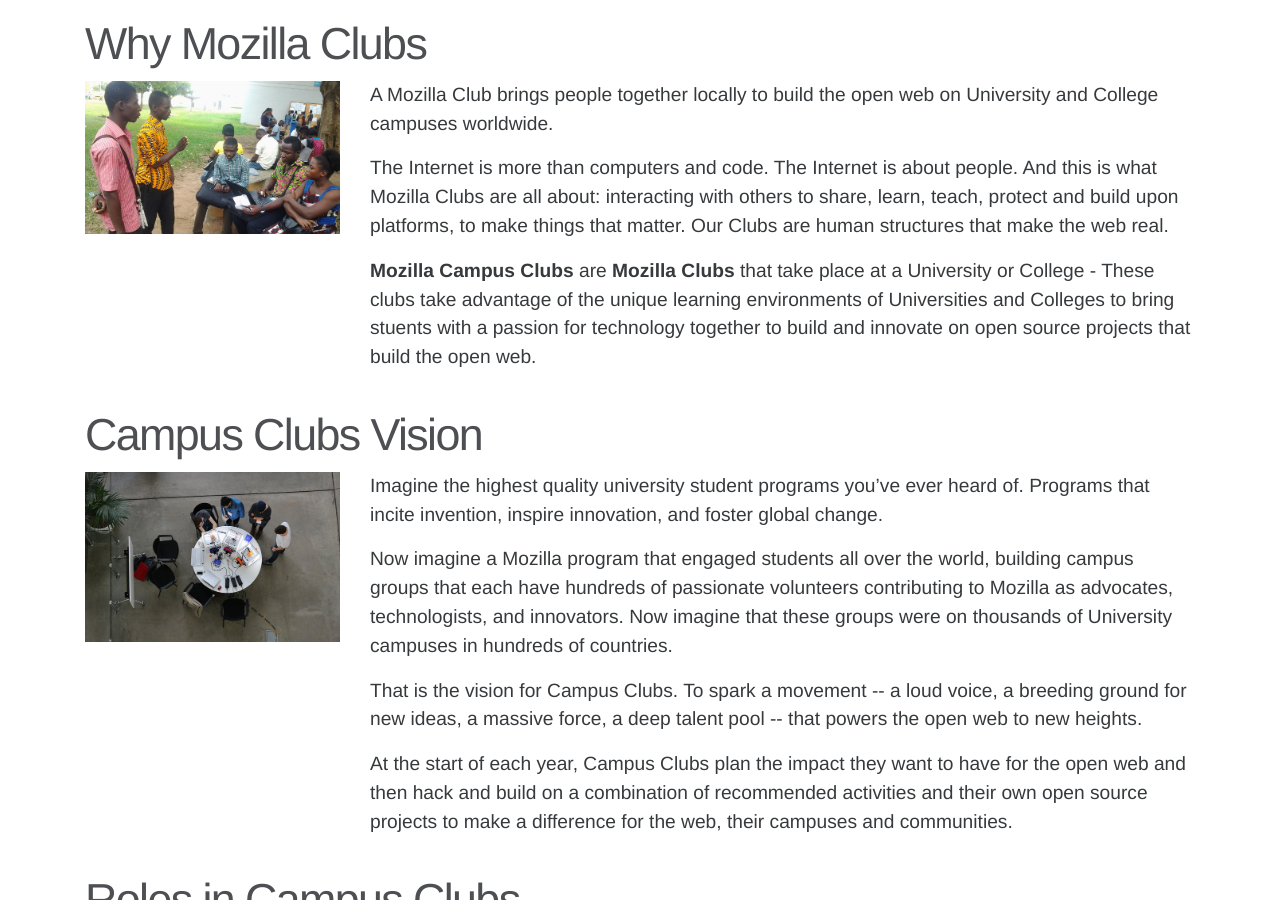
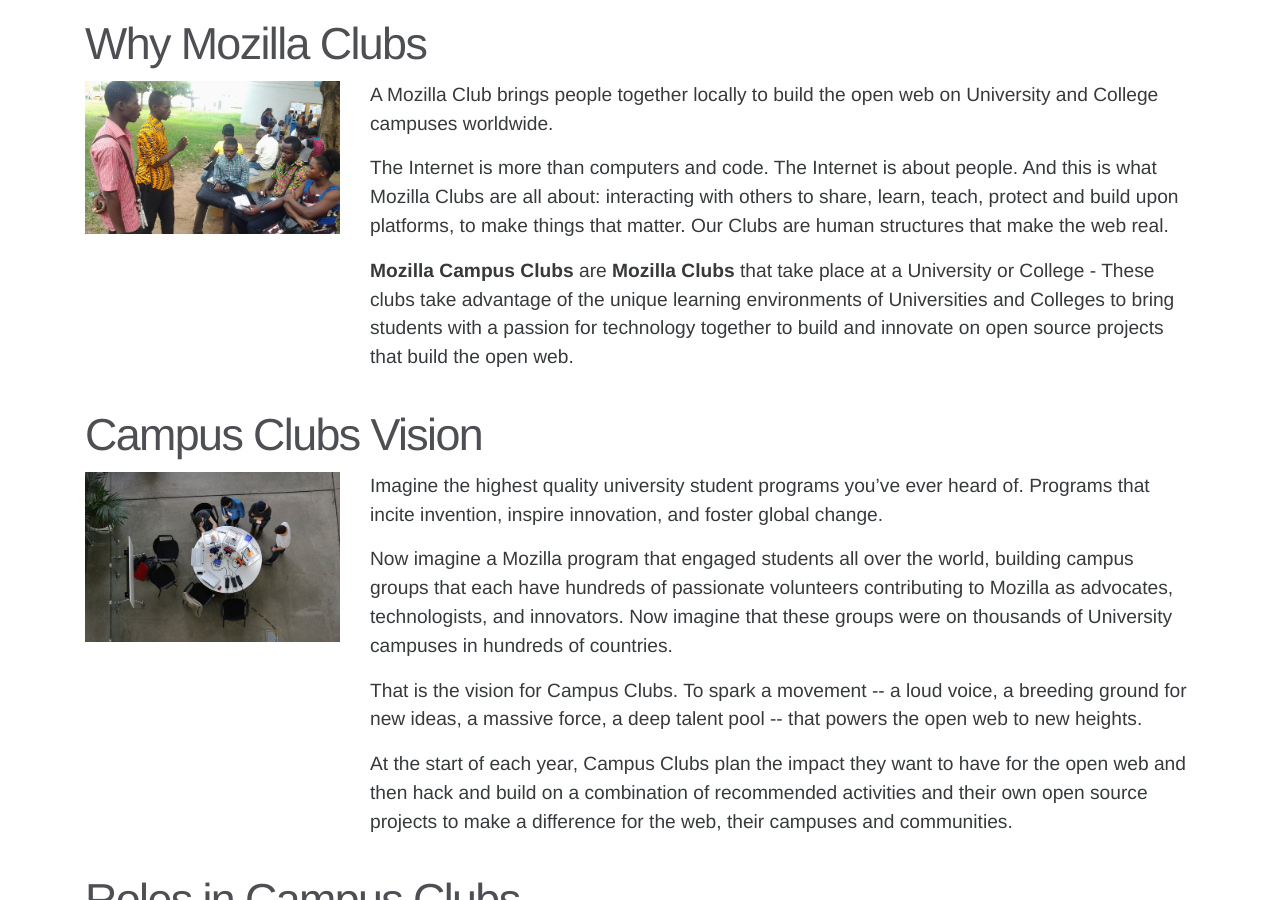
Before and after one commit to mozilla/mozilla-campus-clubs, a Jekyll site: the page built from _pages/about.md, in a window 1280 px wide and 900 px high, scrolled down 751 px. Built offline with Jekyll 4.4.1, drawn with Linux system fonts in a browser that asks for light colours; some web fonts are replaced.

Commit message:
Misspelling correction "student"

```diff
--- a/_pages/about.md
+++ b/_pages/about.md
@@ -33,7 +33,7 @@ ref: about
 
     <p>The Internet is more than computers and code. The Internet is about people. And this is what Mozilla Clubs are all about: interacting with others to share, learn, teach, protect and build upon platforms, to make things that matter. Our Clubs are human structures that make the web real.</p>
 
-    <p><b>Mozilla Campus Clubs</b> are <b>Mozilla Clubs</b> that take place at a University or College - These clubs take advantage of the unique learning environments of Universities and Colleges to bring stuents with a passion for technology together to build and innovate on open source projects that build the open web. </p>
+    <p><b>Mozilla Campus Clubs</b> are <b>Mozilla Clubs</b> that take place at a University or College - These clubs take advantage of the unique learning environments of Universities and Colleges to bring students with a passion for technology together to build and innovate on open source projects that build the open web. </p>
   </div>
 </div>
 
```
